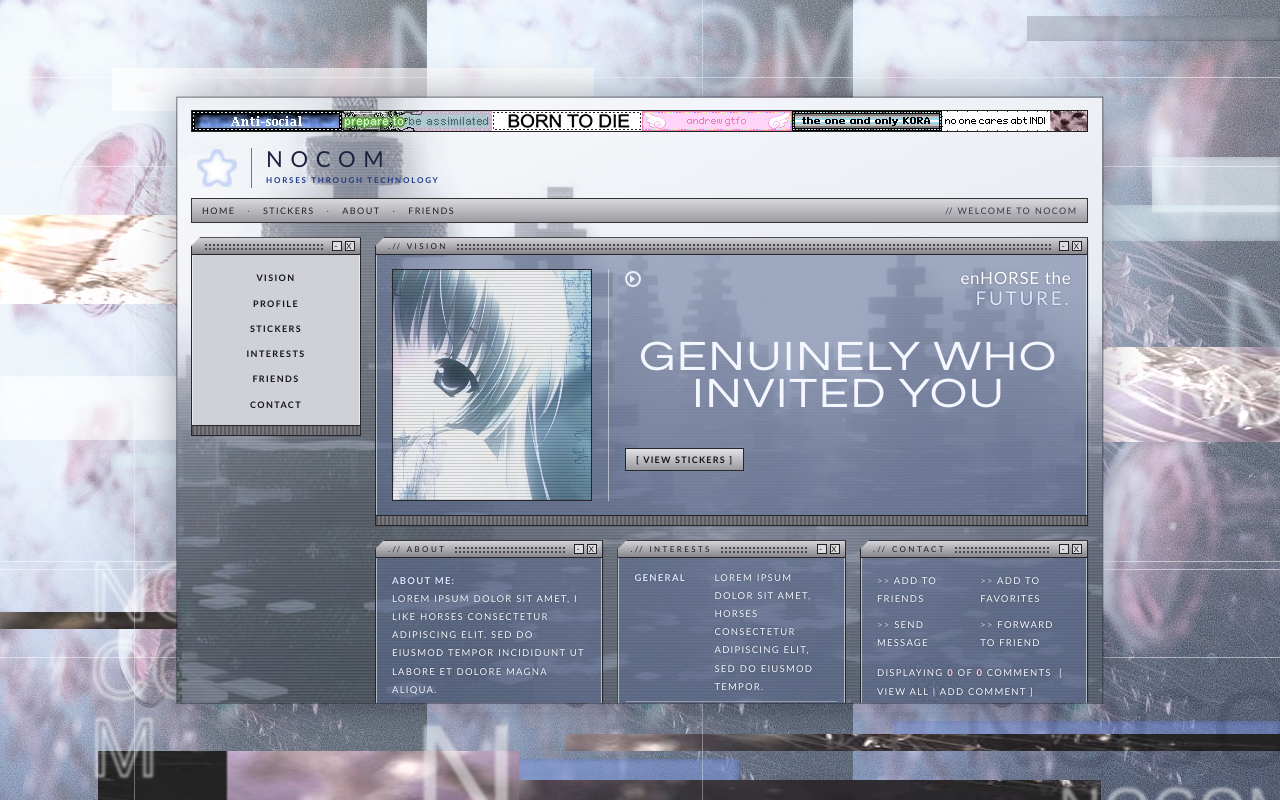
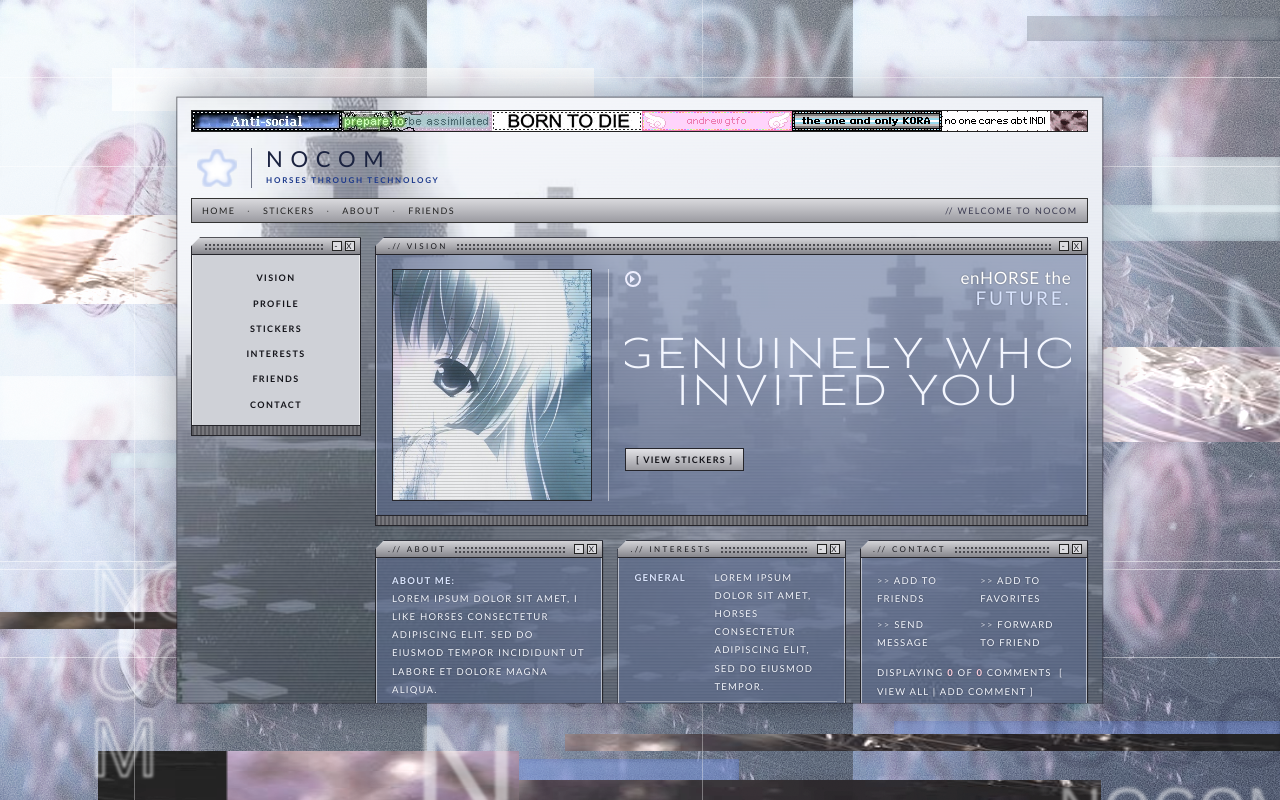
Before and after one commit to kay1611178-ux/NOCOM, a plain HTML site: page index.html in a window 1280 px wide. Drawn offline with Linux system fonts and the light colour scheme.

Commit message:
Match vision copy font to reference

```diff
--- a/index.html
+++ b/index.html
@@ -5,6 +5,9 @@
 <meta name="viewport" content="width=device-width, initial-scale=1">
 <link rel="icon" type="image/png" href="assets/star.png">
 <title>NOCOM</title>
+<link rel="preconnect" href="https://fonts.googleapis.com">
+<link rel="preconnect" href="https://fonts.gstatic.com" crossorigin>
+<link href="https://fonts.googleapis.com/css2?family=Josefin+Sans:wght@300&display=swap" rel="stylesheet">
 <style>
   :root {
     --teal: #d2386b;
@@ -104,10 +107,10 @@
     height: 115px; margin: 0 0 10px; display: flex; flex-direction: column;
     align-items: center; justify-content: center; overflow: hidden;
     color: #f4f7ff; text-shadow: none;
-    font-family: "Century Gothic", "Avant Garde", Futura, sans-serif;
+    font-family: "Josefin Sans", "Century Gothic", "Avant Garde", Futura, sans-serif;
     font-size: clamp(30px, 5vw, 62px);
     font-size: clamp(30px, 9.5cqi, 62px);
-    font-weight: 400; line-height: .88; letter-spacing: .025em; text-align: center;
+    font-weight: 300; line-height: .88; letter-spacing: .035em; text-align: center;
   }
   .vision-copy span { display: block; white-space: nowrap; transform: scaleX(1.18); }
   .arrow { float: left; width: 16px; height: 16px; margin: 2px 8px 0 0; border-radius: 50%; border: 2px solid #eef; position: relative; }
```
